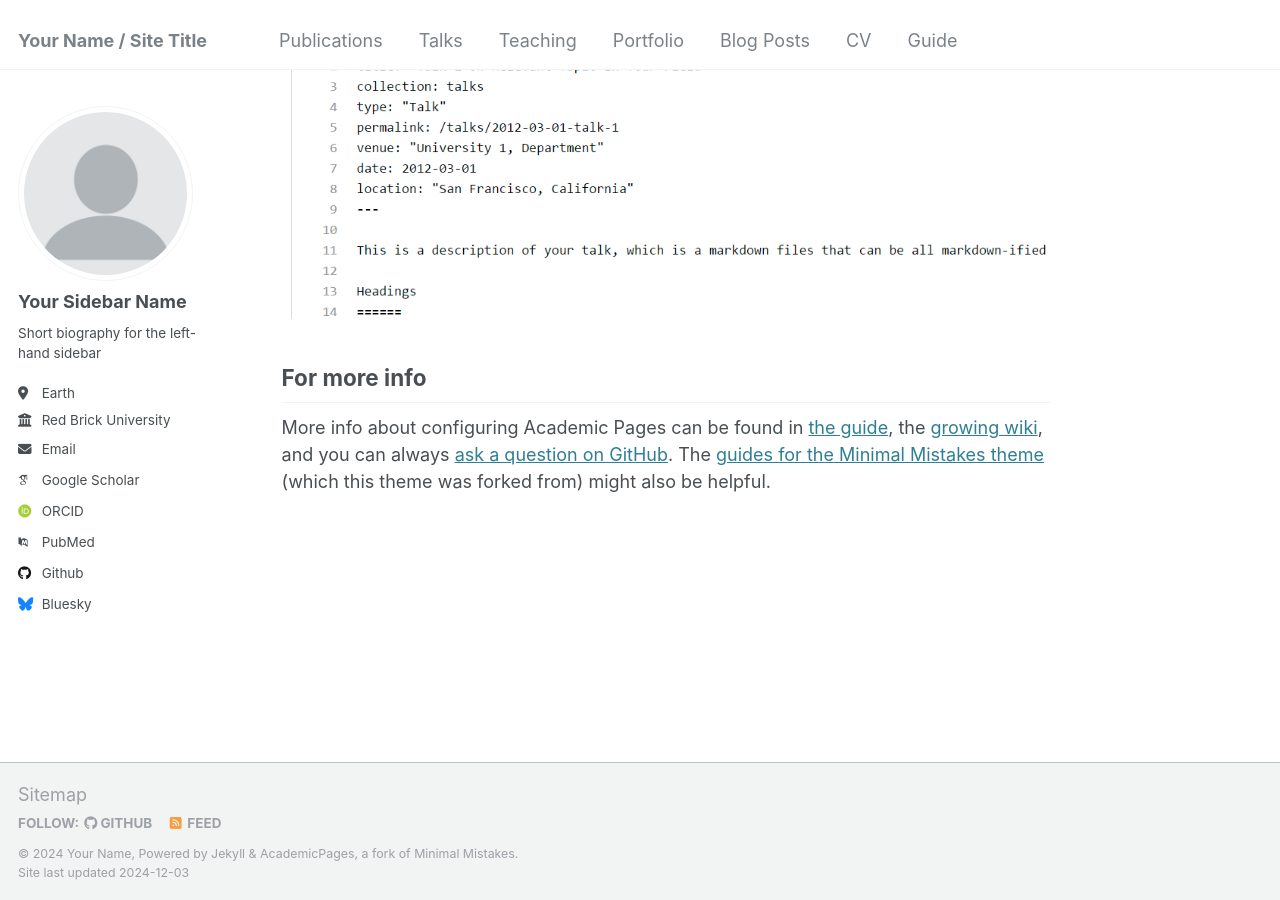
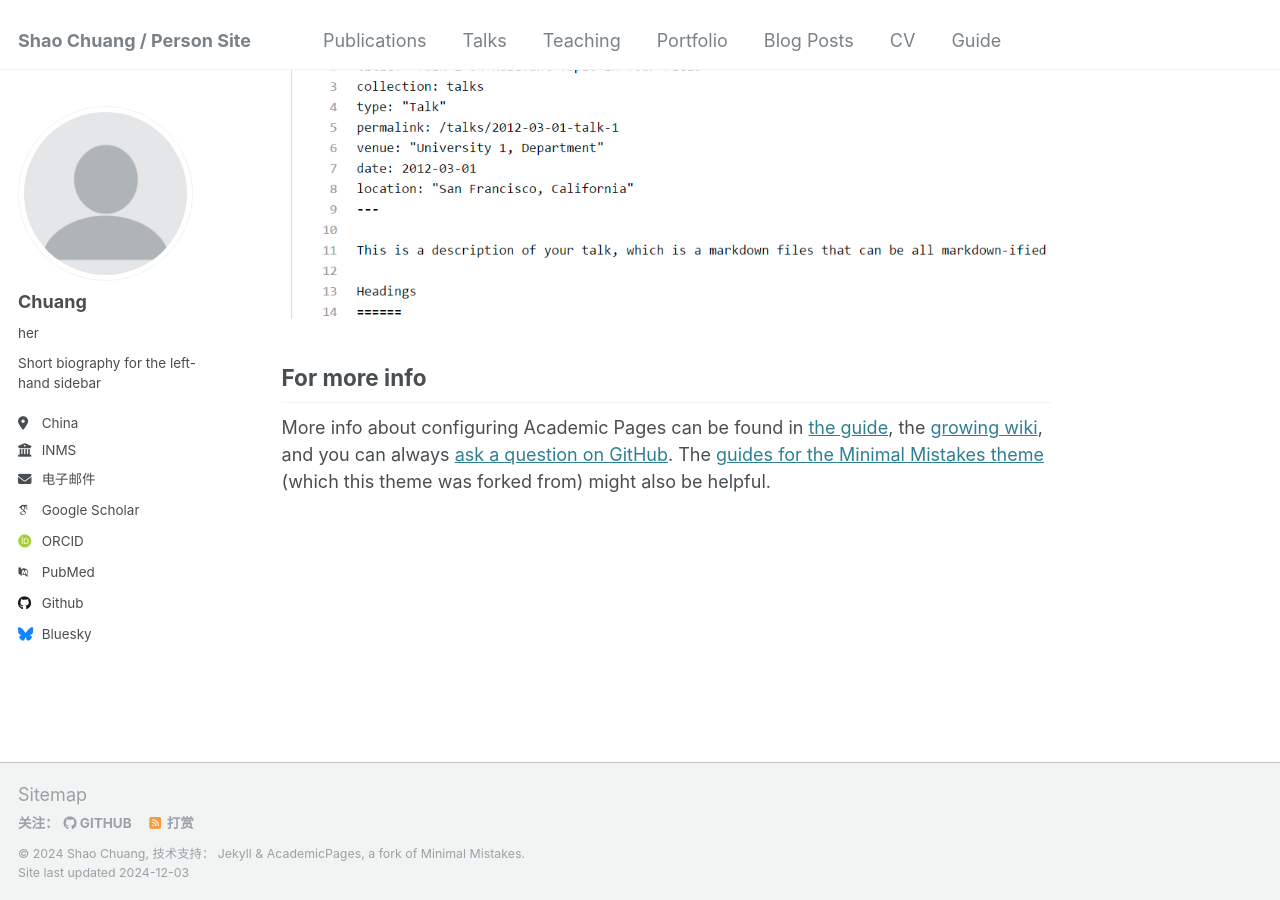
Before and after one commit to jerryshao4u/jerryshao4u.github.io, a Jekyll site: the page built from _pages/about.md, in a window 1280 px wide and 900 px high, scrolled down 2643 px. Built offline with Jekyll 4.4.1, drawn with Linux system fonts in a browser that asks for light colours; some web fonts are replaced.

Commit message:
Update _config.yml

```diff
--- a/_config.yml
+++ b/_config.yml
@@ -7,14 +7,14 @@
 # server process.
 
 # Basic Site Settings
-locale                   : "en-US"
-title                    : "Your Name / Site Title"
+locale                   : "zh-CN"
+title                    : "Shao Chuang / Person Site"
 title_separator          : "-"
-name                     : &name "Your Name"
+name                     : &name "Shao Chuang"
 description              : &description "personal description"
-url                      : https://academicpages.github.io # the base hostname & protocol for your site e.g. "https://[your GitHub username].github.io"
+url                      : https://jerryshao4u.github.io
 baseurl                  : "" # the subpath of your site, e.g. "/blog"
-repository               : "academicpages/academicpages.github.io"
+repository               : "jerryshao4u/jerryshao4u.github.io"
 
 # Site Author - The following control what appear as part of the author content on the side bar.
 #               If a field is blank the icon and link will not appear, otherwise it will be shown.
@@ -22,11 +22,11 @@ repository               : "academicpages/academicpages.github.io"
 author:
   # Biographic information
   avatar           : "profile.png"
-  name             : "Your Sidebar Name"
-  pronouns         : # example: "she/her"
+  name             : "Chuang"
+  pronouns         : her
   bio              : "Short biography for the left-hand sidebar"
-  location         : "Earth"
-  employer         : "Red Brick University"
+  location         : "China"
+  employer         : "INMS"
   uri              : # URL
   email            : "none@example.org"
 
```
